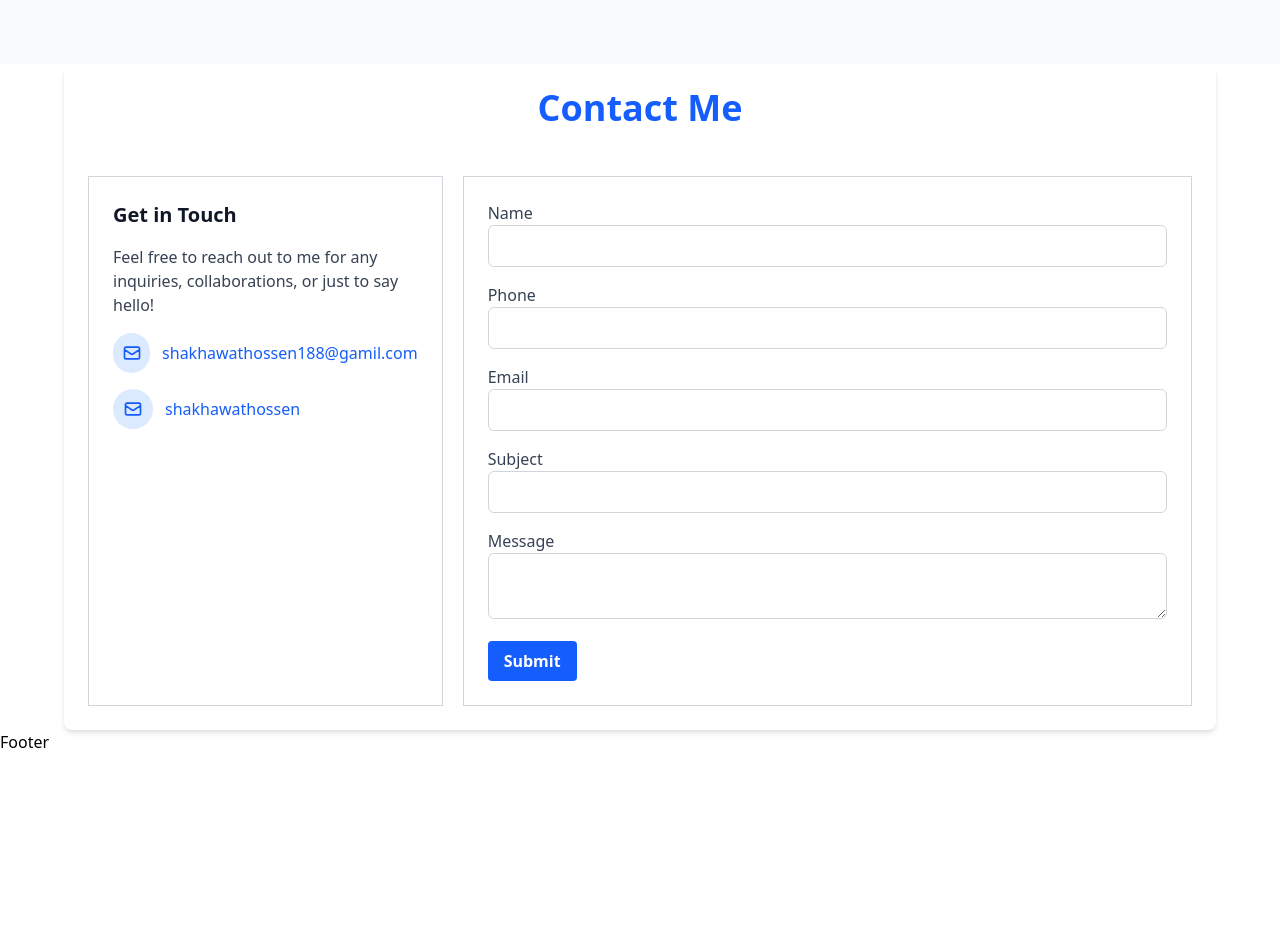
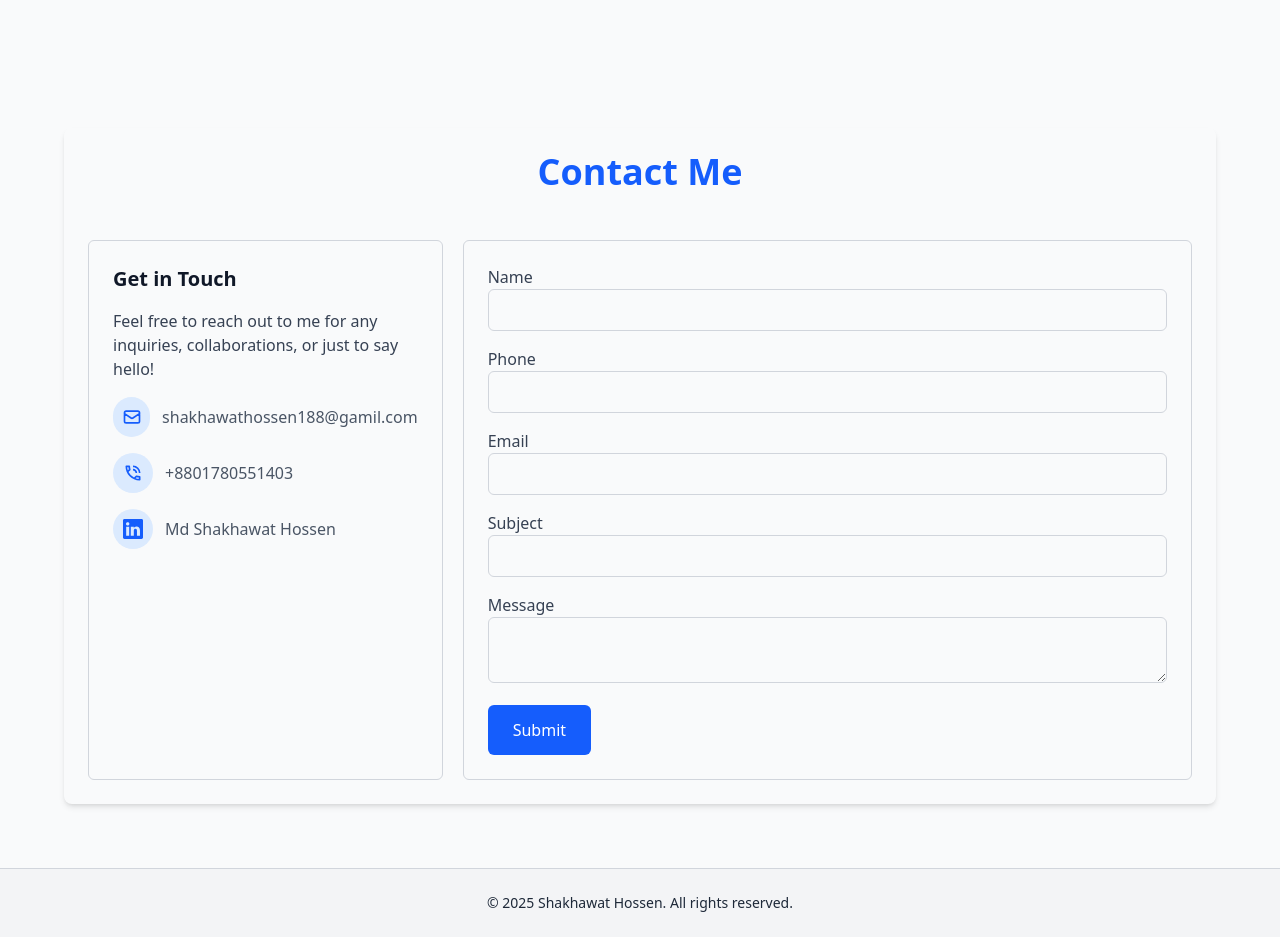
Before and after one commit to shakhawat-coder/shakhawat, a React (Vite) app in the folder frontend/: page / in a window 1280 px wide. Shown: the part 4700-5637 px from the top of the page. Before the commit the page ends 5454 px from the top, so only its background shows below. Built offline with nearby package versions, Linux system fonts and the light colour scheme.

Commit message:
modify contact section and add emailjs for get contact info from user

```diff
--- a/frontend/package.json
+++ b/frontend/package.json
@@ -10,6 +10,7 @@
     "preview": "vite preview"
   },
   "dependencies": {
+    "@emailjs/browser": "^4.4.1",
     "@tailwindcss/vite": "^4.1.16",
     "formik": "^2.4.6",
     "react": "^18.2.0",
--- a/frontend/src/components/Homepage/Contact/Contact.jsx
+++ b/frontend/src/components/Homepage/Contact/Contact.jsx
@@ -1,7 +1,10 @@
 import React from "react";
 import { useFormik } from "formik";
 import * as Yup from "yup";
+import emailjs from "@emailjs/browser";
 import { HiOutlineMail } from "react-icons/hi";
+import { MdOutlinePhoneInTalk } from "react-icons/md";
+import { BsLinkedin } from "react-icons/bs";
 
 const contactSchema = Yup.object().shape({
   name: Yup.string()
@@ -28,52 +31,87 @@ const Contact = () => {
       message: "",
     },
     validationSchema: contactSchema,
-    onSubmit: (values, { resetForm }) => {
-      console.log(values);
+    onSubmit: async (values, { resetForm }) => {
+      try {
+        await emailjs.send(
+          "service_vxwcpkc", // your EmailJS service ID
+          "template_5bng5x9", // your EmailJS template ID
+          {
+            user_name: values.name,
+            user_phone: values.phone,
+            user_email: values.email,
+            user_subject: values.subject,
+            user_message: values.message,
+            time: new Date().toLocaleString(), // ✅ added parentheses
+          },
+          "vAhjwd6HzSa-grOa6" // your public key
+        );
+        alert("Message sent successfully!");
         resetForm();
+      } catch (error) {
+        console.error("EmailJS Error:", error);
+        alert("Failed to send message. Try again later.");
+      }
     },
   });
   return (
     <>
-      <div className="max-w-6xl mx-auto p-6 bg-white dark:bg-gray-800 rounded-lg shadow-md">
+      <section
+        id="contact"
+        className="bg-gray-50 dark:bg-[#0D1117] text-gray-800 dark:text-gray-200 px-6 py-16"
+      >
+        <div className="max-w-6xl mx-auto p-6  rounded-lg shadow-md">
           <h2 className="text-3xl md:text-4xl font-bold mb-12 text-blue-600 dark:text-blue-400 text-center">
             Contact Me
           </h2>
           <div className="grid grid-cols-3 gap-5">
-          <div className="col-span-1 border border-gray-300 dark:border-gray-600">
+            <div className="col-span-1 border rounded-md border-gray-300 dark:border-gray-600">
               <div className="p-6">
                 <h3 className="text-xl font-semibold mb-4 text-gray-900 dark:text-white">
                   Get in Touch
                 </h3>
                 <p className="text-gray-700 dark:text-gray-300 mb-4">
-                Feel free to reach out to me for any inquiries, collaborations,
-                or just to say hello!
+                  Feel free to reach out to me for any inquiries,
+                  collaborations, or just to say hello!
                 </p>
-              <div className="flex items-center space-x-3 text-gray-700 dark:text-gray-300">
+                <div className="flex  items-center space-x-3 text-gray-700 dark:text-gray-300">
                   <div className="flex items-center justify-center w-10 h-10 rounded-full bg-blue-100 dark:bg-blue-900">
                     <HiOutlineMail className="w-5 h-5 text-blue-600 dark:text-blue-400" />
                   </div>
                   <a
                     href="mailto:shakhawathossen188@gamil.com"
-                  className="text-blue-600 dark:text-blue-400 hover:underline transition-colors duration-300"
+                    className="text-gray-600 dark:text-gray-400 hover:text-blue-600 dark:hover:text-blue-400 transition-colors duration-300"
                   >
                     shakhawathossen188@gamil.com
                   </a>
                 </div>
                 <div className="flex items-center space-x-3 mt-4 text-gray-700 dark:text-gray-300">
                   <div className="flex items-center justify-center w-10 h-10 rounded-full bg-blue-100 dark:bg-blue-900">
-                  <HiOutlineMail className="w-5 h-5 text-blue-600 dark:text-blue-400" />
+                    <MdOutlinePhoneInTalk className="w-5 h-5 text-blue-600 dark:text-blue-400" />
                   </div>
                   <a
-                  href="https://www.linkedin.com/in/shakhawathossen/"
-                  className="text-blue-600 dark:text-blue-400 hover:underline transition-colors duration-300"
+                    href="tel:+8801780551403"
+                    className="text-gray-600 dark:text-gray-400 hover:text-blue-600 dark:hover:text-blue-400 transition-colors duration-300"
                   >
-                  shakhawathossen
+                    +8801780551403
+                  </a>
+                </div>
+                <div className="flex items-center space-x-3 mt-4 text-gray-700 dark:text-gray-300">
+                  <div className="flex items-center justify-center w-10 h-10 rounded-full bg-blue-100 dark:bg-blue-900">
+                    <BsLinkedin className="w-5 h-5 text-blue-600 dark:text-blue-400" />
+                  </div>
+                  <a
+                    href="https://www.linkedin.com/in/md-shakhawat-hossen-209992180/"
+                    target="_blank"
+                    rel="noopener noreferrer"
+                    className="text-gray-600 dark:text-gray-400 hover:text-blue-600 dark:hover:text-blue-400 transition-colors duration-300"
+                  >
+                    Md Shakhawat Hossen
                   </a>
                 </div>
               </div>
             </div>
-          <div className="col-span-2 border border-gray-300 dark:border-gray-600 p-6">
+            <div className="col-span-2 border rounded-md border-gray-300 dark:border-gray-600 p-6">
               <form onSubmit={formik.handleSubmit}>
                 <div className="mb-4">
                   <label
@@ -96,7 +134,9 @@ const Contact = () => {
                     } rounded-md focus:outline-none focus:ring-2 focus:ring-blue-600 dark:focus:ring-blue-400`}
                   />
                   {formik.touched.name && formik.errors.name && (
-                  <div className="text-red-500 mt-1">{formik.errors.name}</div>
+                    <div className="text-red-500 mt-1">
+                      {formik.errors.name}
+                    </div>
                   )}
                 </div>
                 <div className="mb-4">
@@ -120,7 +160,9 @@ const Contact = () => {
                     } rounded-md focus:outline-none focus:ring-2 focus:ring-blue-600 dark:focus:ring-blue-400`}
                   />
                   {formik.touched.phone && formik.errors.phone && (
-                  <div className="text-red-500 mt-1">{formik.errors.phone}</div>
+                    <div className="text-red-500 mt-1">
+                      {formik.errors.phone}
+                    </div>
                   )}
                 </div>
                 <div className="mb-4">
@@ -144,7 +186,9 @@ const Contact = () => {
                     } rounded-md focus:outline-none focus:ring-2 focus:ring-blue-600 dark:focus:ring-blue-400`}
                   />
                   {formik.touched.email && formik.errors.email && (
-                  <div className="text-red-500 mt-1">{formik.errors.email}</div>
+                    <div className="text-red-500 mt-1">
+                      {formik.errors.email}
+                    </div>
                   )}
                 </div>
                 <div className="mb-4">
@@ -200,7 +244,7 @@ const Contact = () => {
                 </div>
                 <button
                   type="submit"
-                className="bg-blue-600 hover:bg-blue-700 text-white font-bold py-2 px-4 rounded focus:outline-none focus:ring-2 focus:ring-blue-600 dark:focus:ring-blue-400"
+                  className="px-6 py-3 font-medium bg-blue-600 dark:bg-transparent border border-transparent dark:border dark:border-white/50 text-white dark:text-white/50 rounded-md hover:bg-transparent hover:text-blue-600 hover:border hover:border-blue-600 transition-colors"
                 >
                   Submit
                 </button>
@@ -208,6 +252,7 @@ const Contact = () => {
             </div>
           </div>
         </div>
+      </section>
     </>
   );
 };
--- a/frontend/src/components/RootLayout/Footer/Footer.jsx
+++ b/frontend/src/components/RootLayout/Footer/Footer.jsx
@@ -1,7 +1,16 @@
 import React from "react";
 
 const Footer = () => {
-  return <div>Footer</div>;
+  return (
+    <footer className="bg-gray-100 dark:bg-[#0D1117] text-gray-800 dark:text-gray-200 py-6 border-t border-gray-300 dark:border-gray-700 transition-colors duration-500">
+      <div className="max-w-7xl mx-auto px-4 text-center">
+        <p className="text-sm">
+          &copy; {new Date().getFullYear()} Shakhawat Hossen. All rights
+          reserved.
+        </p>
+      </div>
+    </footer>
+  );
 };
 
 export default Footer;
--- a/frontend/src/components/RootLayout/Navbar/Navbar.jsx
+++ b/frontend/src/components/RootLayout/Navbar/Navbar.jsx
@@ -32,7 +32,6 @@ const Navbar = () => {
     }
   }, []);
 
-  // Apply theme whenever it changes
   useEffect(() => {
     const root = document.documentElement;
 
```
Also changed, not shown: 1 other file (tests, documents, lock files or other folders). Lines whose indentation alone changed are shown as unchanged.
